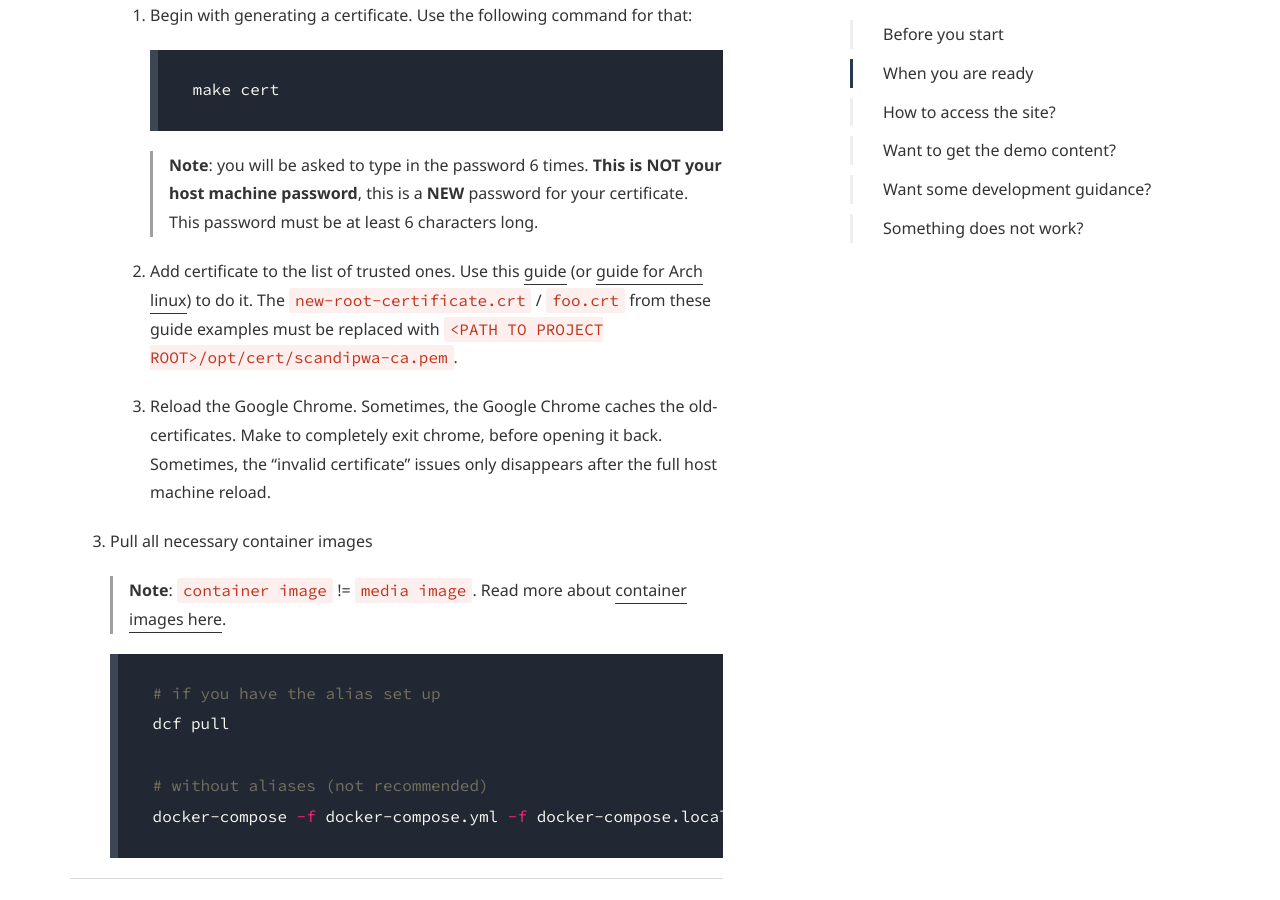
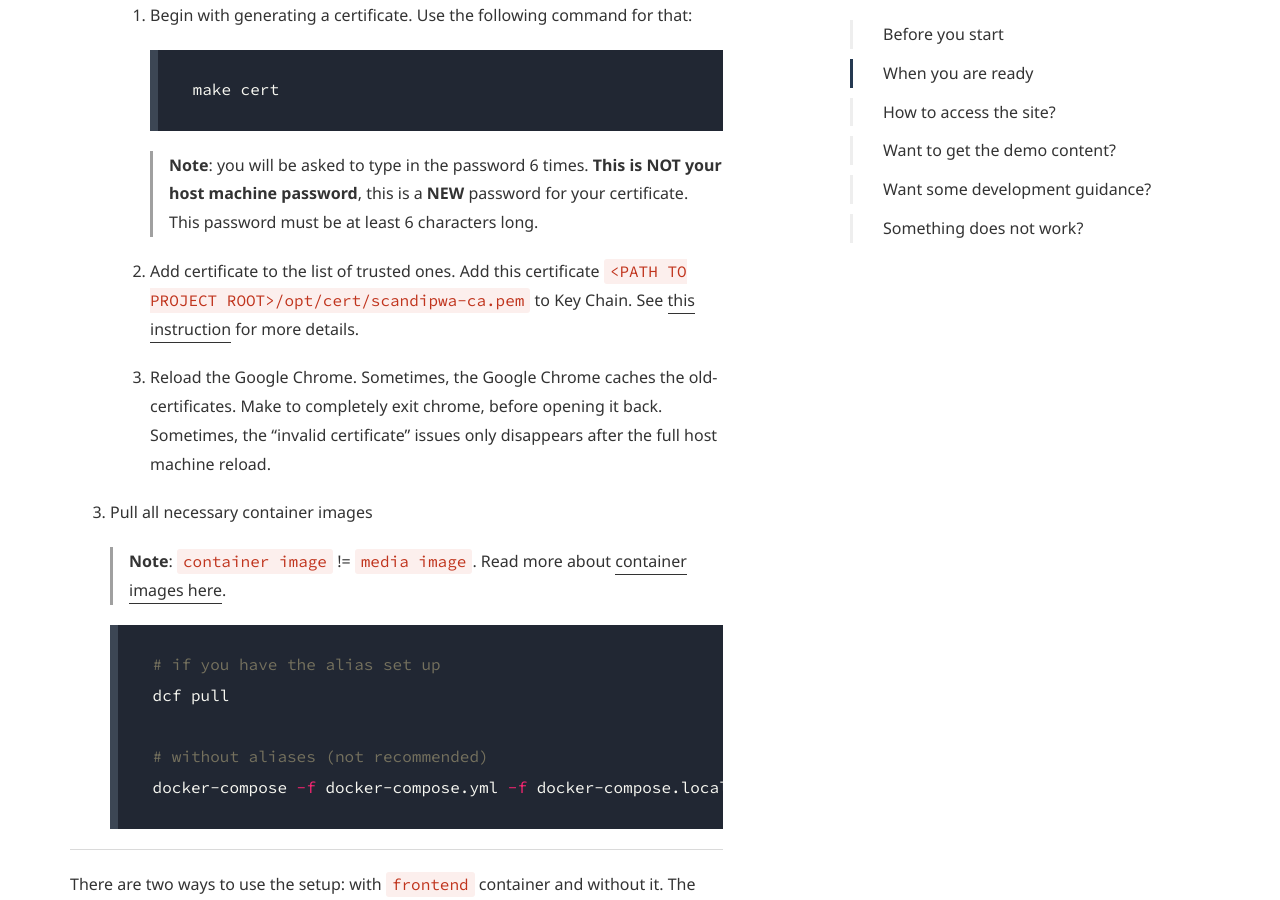
Before and after one commit to scandipwa/scandipwa.github.io, a Jekyll site: the page built from docs/installation/docker/mac.md, in a window 1280 px wide and 900 px high, scrolled down 4396 px. Built offline with Jekyll 4.4.1, drawn with Linux system fonts in a browser that asks for light colours; some web fonts are replaced.

Commit message:
Added keychain instruction

```diff
--- a/docs/installation/docker/mac.md
+++ b/docs/installation/docker/mac.md
@@ -136,7 +136,7 @@ micro_nav:
 
         > **Note**: you will be asked to type in the password 6 times. **This is NOT your host machine password**, this is a **NEW** password for your certificate. This password must be at least 6 characters long.
 
-    2. Add certificate to the list of trusted ones. Use this [guide](https://manuals.gfi.com/en/kerio/connect/content/server-configuration/ssl-certificates/adding-trusted-root-certificates-to-the-server-1605.html) (or [guide for Arch linux](https://bbs.archlinux.org/viewtopic.php?pid=1776753#p1776753)) to do it. The `new-root-certificate.crt` / `foo.crt` from these guide examples must be replaced with `<PATH TO PROJECT ROOT>/opt/cert/scandipwa-ca.pem`.
+    2. Add certificate to the list of trusted ones. Add this certificate `<PATH TO PROJECT ROOT>/opt/cert/scandipwa-ca.pem` to Key Chain. See [this instruction](https://tosbourn.com/getting-os-x-to-trust-self-signed-ssl-certificates/) for more details.
 
     3. Reload the Google Chrome. Sometimes, the Google Chrome caches the old-certificates. Make to completely exit chrome, before opening it back. Sometimes, the "invalid certificate" issues only disappears after the full host machine reload.
 
```
